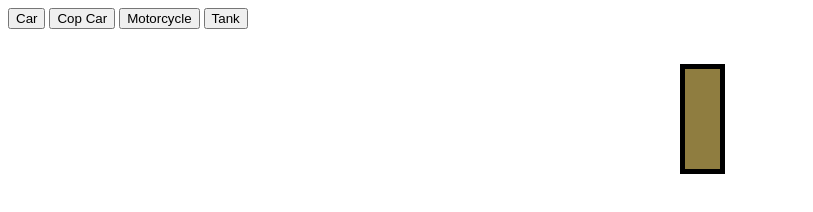
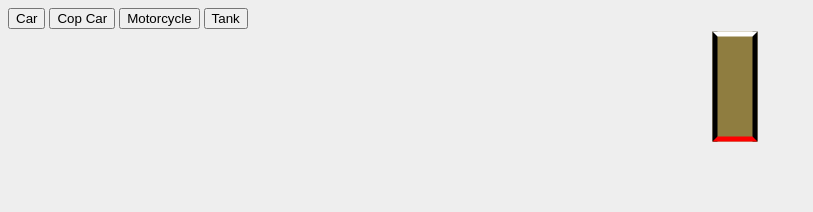
Before and after one commit to joel-valencia/DepotU_Lab_09, a plain HTML site: page index.html in a window 1280 px wide. Both pictures are taken after a click on the button "Cop Car". Shown: the whole page, without its empty margins (0-813 px from the left). Drawn offline with nearby package versions, Linux system fonts and the light colour scheme.

Commit message:
more css

```diff
--- a/script.js
+++ b/script.js
@@ -15,7 +15,7 @@ Vehicle.prototype.insert = function() {
 }
 
 Vehicle.prototype.move = function() {
-    console.log("moving");
+    console.log("moving", this.type);
 }
 
 Vehicle.prototype.damage = function() {
--- a/styles.css
+++ b/styles.css
@@ -1,5 +1,11 @@
+body {
+    background-color: #eee;
+}
+
 .vehicle {
-    position: fixed;
+    position: absolute;
+    border-left: 5px solid white !important;
+    border-right: 5px solid red !important;
 }
 
 .car {
@@ -9,9 +15,10 @@
 }
 
 .copcar {
-    width: 35px;
-    height: 100px;
+    width: 100px;
+    height: 35px;
     border: 5px solid black;
+    transform: rotate(90deg);
 }
 
 .motorcycle {
```
